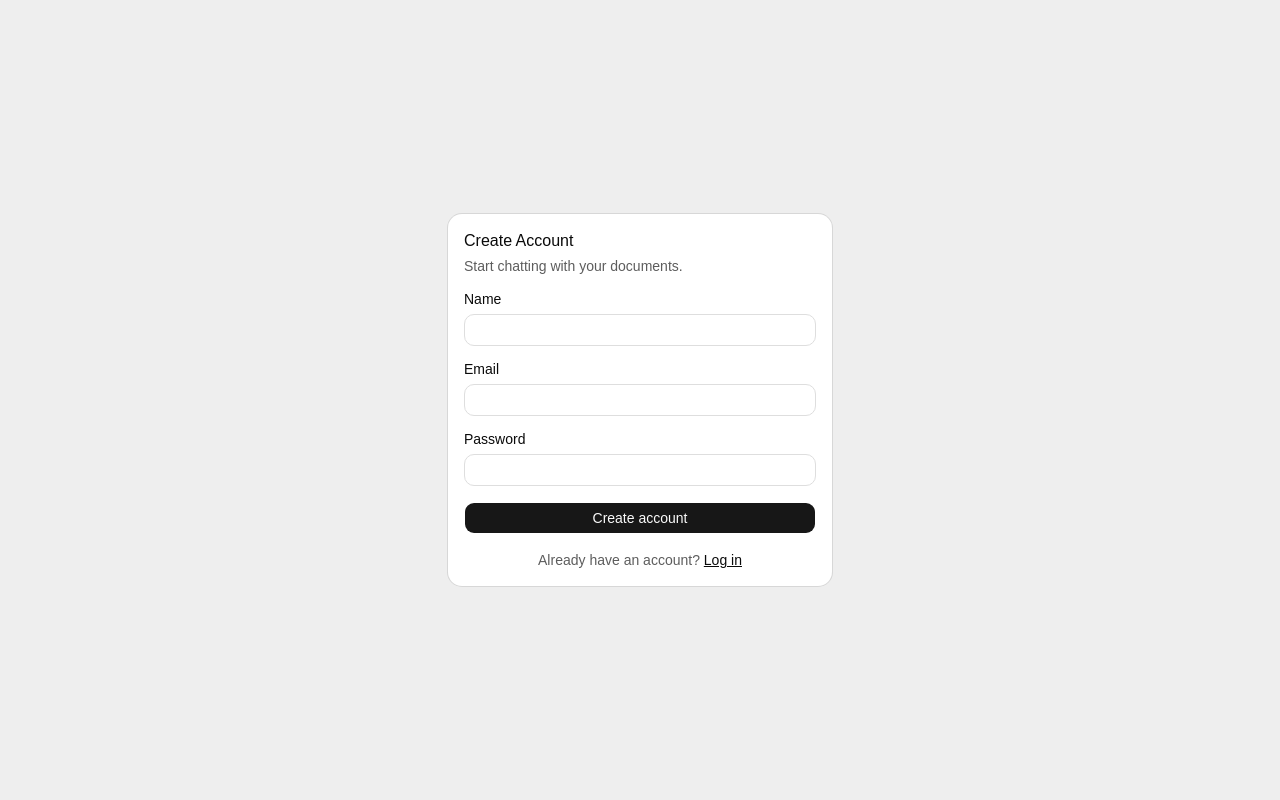
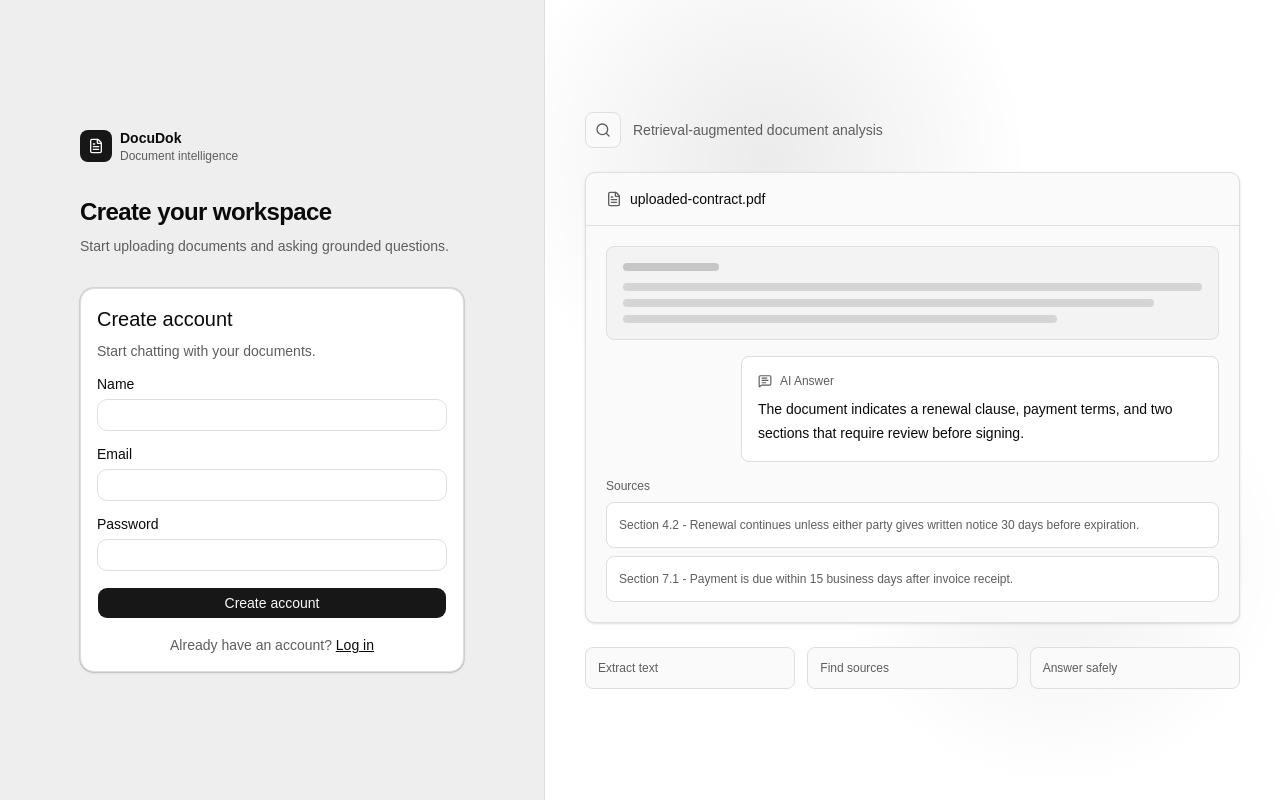
Before and after one commit to russellfrrr/docudok, a React (Vite) app in the folder client/: page /register in a window 1280 px wide. Built offline with nearby package versions, Linux system fonts and the light colour scheme; no server answers.

Commit message:
style: apply auth layout to register

```diff
--- a/client/src/pages/RegisterPage.tsx
+++ b/client/src/pages/RegisterPage.tsx
@@ -16,7 +16,7 @@ import {
   CardTitle,
 } from '@/components/ui/card';
 import { Alert, AlertDescription } from '@/components/ui/alert';
-
+import { AuthLayout } from '@/components/layout/AuthLayout';
 
 export const RegisterPage = () => {
   const navigate = useNavigate();
@@ -50,12 +50,14 @@ export const RegisterPage = () => {
       : 'Register failed';
 
   return (
-    <main className="flex min-h-screen items-center justify-center bg-muted px-4">
-      <Card className="w-full max-w-sm">
-        <CardHeader>
-          <CardTitle>
-            Create Account
-          </CardTitle>
+    <AuthLayout
+      title="Create your workspace"
+      description="Start uploading documents and asking grounded questions."
+    >
+
+      <Card className="border bg-card shadow-sm">
+        <CardHeader className="space-y-1">
+          <CardTitle className="text-xl">Create account</CardTitle>
           <CardDescription>
             Start chatting with your documents.
           </CardDescription>
@@ -116,12 +118,12 @@ export const RegisterPage = () => {
 
           <p className="mt-4 text-center text-sm text-muted-foreground">
             Already have an account?{' '}
-            <Link to="/login" className="text-foreground underline">
+            <Link to="/login" className="font-medium text-foreground underline">
               Log in
             </Link>
           </p>
         </CardContent>
       </Card>
-    </main>
+    </AuthLayout>
   );
 };
```
